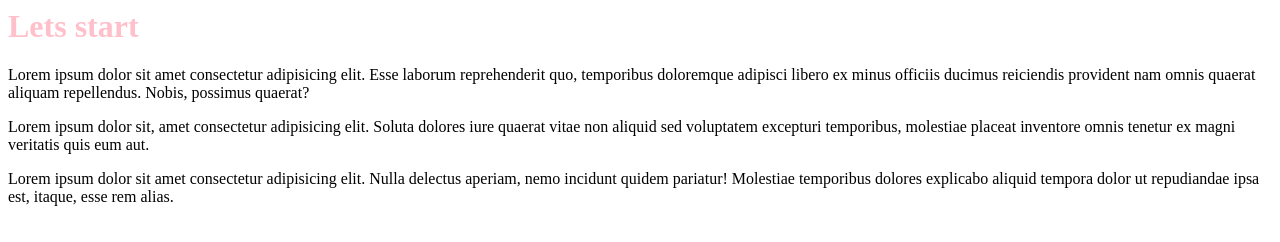
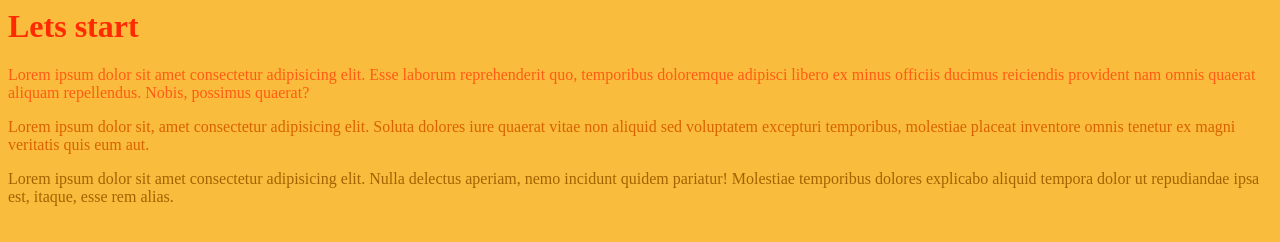
Before and after one commit to Joshya-1/class1, a plain HTML site: page index.html in a window 1280 px wide. Drawn offline with Linux system fonts and the light colour scheme.

Commit message:
css commit

```diff
--- a/style.css
+++ b/style.css
@@ -1,6 +1,23 @@
 h1{
-    color: pink;
+    color: #ff2a00;
 }
+
 *{
+    color: aqua;
+    background-color:#FABC3C;
 
 }
+
+.one{ color: #ff5b14;
+
+}
+
+.two{
+    color:#d96200 ;
+}
+
+
+.imp{
+    color:#a26400;
+    /* background-color: #FABC3C;  */
+}
```
